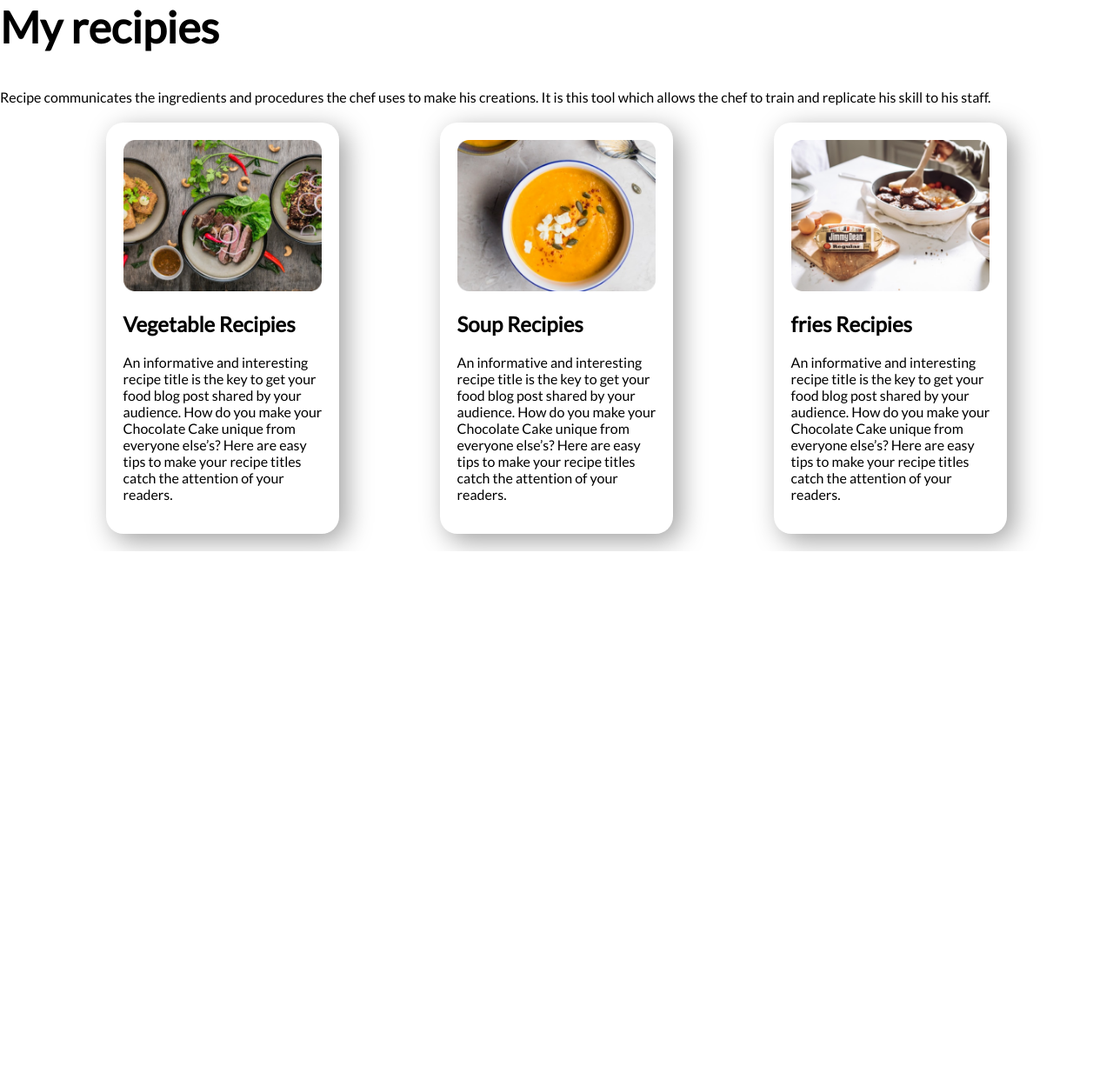
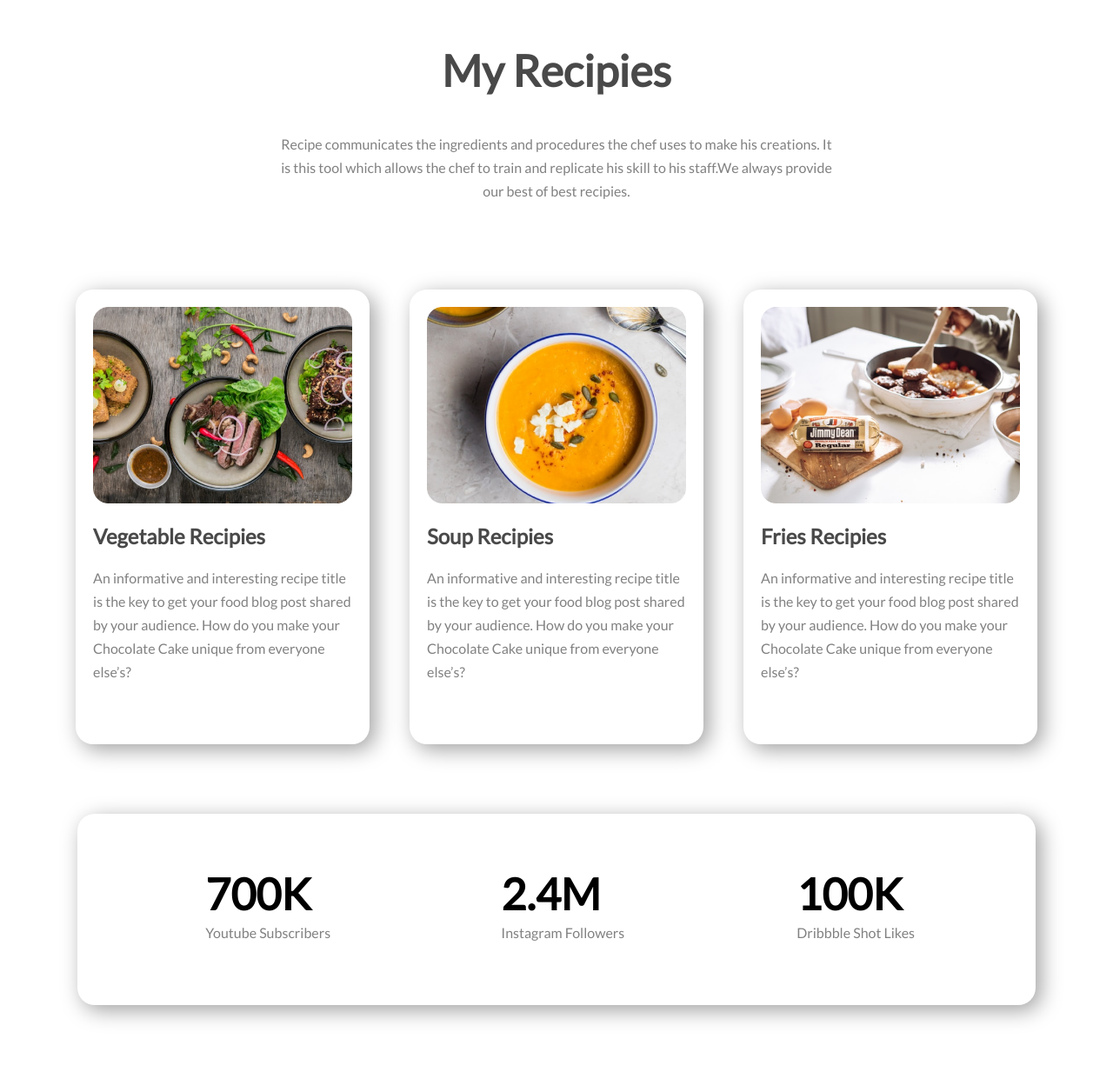
Before and after one commit to Yasin440/food_universe, a plain HTML site: page index.html in a window 1280 px wide. Shown: the part 1350-2583 px from the top of the page at 87% size. Before the commit the page ends 1984 px from the top, so only its background shows below. Drawn offline with Linux system fonts and the light colour scheme.

Commit message:
all done as same

```diff
--- a/index.html
+++ b/index.html
@@ -38,25 +38,45 @@
         </div>
     </section>
     <section class="recipies_section">
-        <h1>My recipies</h1>
-        <p>Recipe communicates the ingredients and procedures the chef uses to make his creations. It is this tool which allows the chef to train and replicate his skill to his staff.</p>
+        <div class="about_recipies">
+            <h1>My Recipies</h1>
+        <p>Recipe communicates the ingredients and procedures the chef uses to make his creations. It is this tool which allows the chef to train and replicate his skill to his staff.We always provide our best of best recipies.</p>
+        </div>
         <div class="all_recipies">
             <div class="single_recipies">
                 <img src="images/Project Cover1.jpg" alt="Food images">
                 <h2>Vegetable Recipies</h2>
-                <p>An informative and interesting recipe title is the key to get your food blog post shared by your audience. How do you make your Chocolate Cake unique from everyone else’s? Here are easy tips to make your recipe titles catch the attention of your readers.</p>
+                <p>An informative and interesting recipe title is the key to get your food blog post shared by your audience. How do you make your Chocolate Cake unique from everyone else’s?</p>
             </div>
             <div class="single_recipies">
                 <img src="images/Project Cover2.png" alt="Food images">
                 <h2>Soup Recipies</h2>
-                <p>An informative and interesting recipe title is the key to get your food blog post shared by your audience. How do you make your Chocolate Cake unique from everyone else’s? Here are easy tips to make your recipe titles catch the attention of your readers.</p>
+                <p>An informative and interesting recipe title is the key to get your food blog post shared by your audience. How do you make your Chocolate Cake unique from everyone else’s?</p>
             </div>
             <div class="single_recipies">
                 <img src="images/Project Cover3.jpg" alt="Food images">
-                <h2>fries Recipies</h2>
-                <p>An informative and interesting recipe title is the key to get your food blog post shared by your audience. How do you make your Chocolate Cake unique from everyone else’s? Here are easy tips to make your recipe titles catch the attention of your readers.</p>
+                <h2>Fries Recipies</h2>
+                <p>An informative and interesting recipe title is the key to get your food blog post shared by your audience. How do you make your Chocolate Cake unique from everyone else’s?</p>
             </div>
         </div>
     </section>
+    <section class="social_follower">
+        <div>
+            <h1>700K</h1>
+            <p>Youtube Subscribers</p>
+        </div>
+        <div>
+            <h1>2.4M</h1>
+            <p>Instagram Followers</p>
+        </div>
+        <div>
+            <h1>100K</h1>
+            <p>Dribbble Shot Likes</p>
+        </div>
+    </section>
+    <footer>
+        <h1><span class="orangeColor">Food</span> Universe</h1>
+        <p>Be healthy to eat healthy. You will healthy with care of Food Universe</p>
+    </footer>
 </body>
 </html>
--- a/style.css
+++ b/style.css
@@ -9,14 +9,15 @@ body{
 .content{
     margin-top: 80px;
 }
-.content p{
+p{
     color: rgb(129, 129, 129);
+    line-height: 27px;
     margin-bottom: 50px;
 }
 .orangeColor{
     color: orange;
 }
-.halfWith h1{
+h2,h1{
     color: rgb(73, 73, 73);
 }
 h1{
@@ -47,8 +48,6 @@ img{
 }
 .aboutSection p{
     width: 90%;
-    line-height: 27px;
-    margin-bottom: 70px;
 }
 .aboutSection_allContent{
     display: flex;
@@ -63,14 +62,41 @@ img{
     margin: 20px auto !important;
 }
 .single_recipies{
-    width: 26%;
-    margin: 0 3.666%;
-    box-shadow: 8px 8px 30px rgb(160, 160, 160);
+    margin-left: 2%;
+    margin-right: 2%;
+    box-shadow: 6px 6px 25px rgb(160, 160, 160);
     padding: 20px 20px;
     border-radius: 20px;
 }
-.single_recipies{
-    width: 90%;
-    margin-left: 5%;
-    margin-right: 5%;
+.about_recipies{
+    width: 50%;
+    text-align: center;
+    margin: 50px auto;
+    display: block;
+    overflow: hidden;
 }
+.social_follower{
+    margin: 80px auto;
+    width: 83%;
+    display: flex;
+    box-shadow: 6px 6px 25px rgb(160, 160, 160);
+    padding: 20px 20px;
+    border-radius: 20px;
+}
+.social_follower div{
+    width: 20%;
+    margin-left: 12%;
+}
+.social_follower h1{
+    margin-bottom: -15px;
+    color: rgb(0, 0, 0);
+}
+footer{
+    background-color: rgb(19, 19, 19);
+    text-align: center;
+    padding-top: 30px;
+    padding-bottom: 40px;
+}
+footer h1{
+    font-size: 35px;
+}
```
